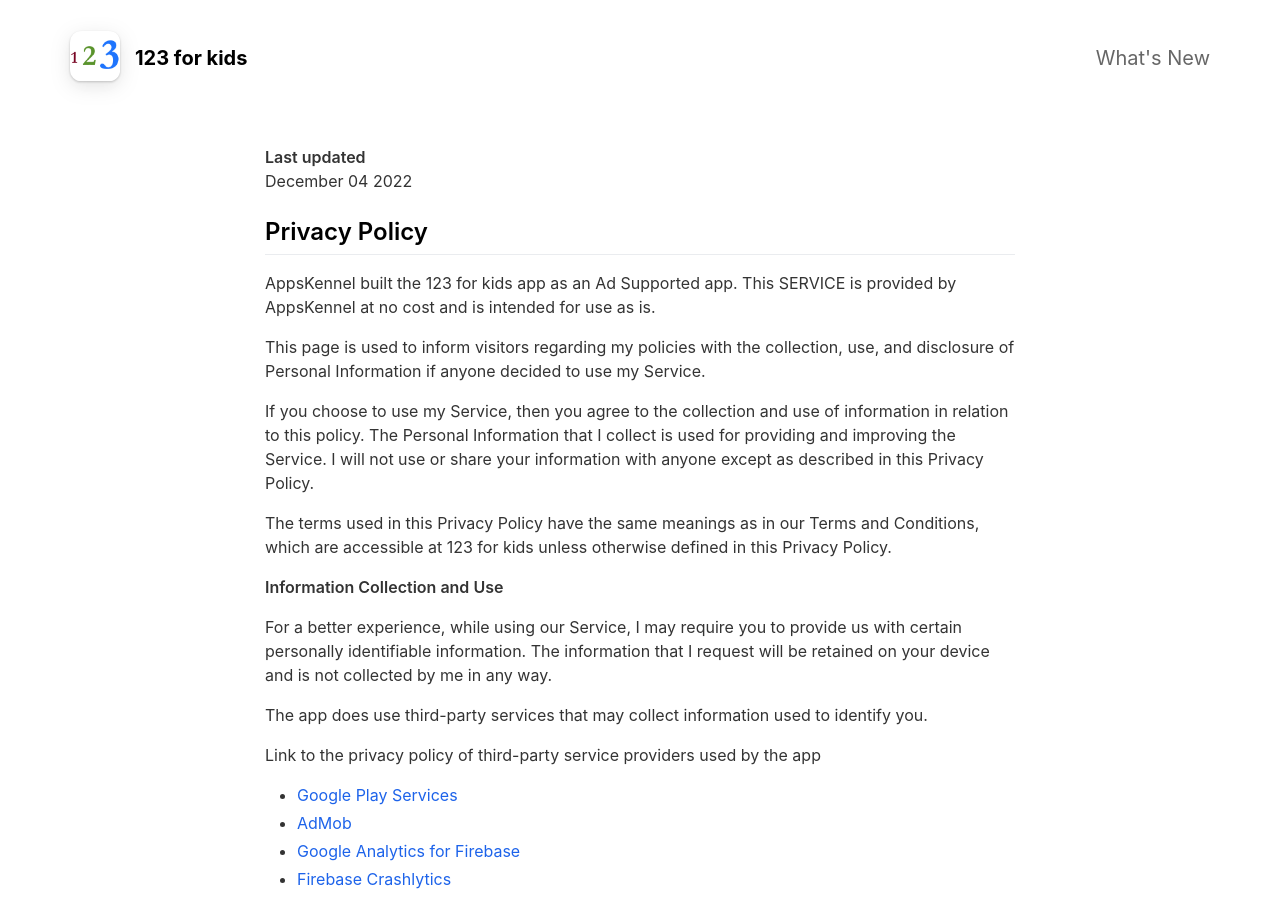
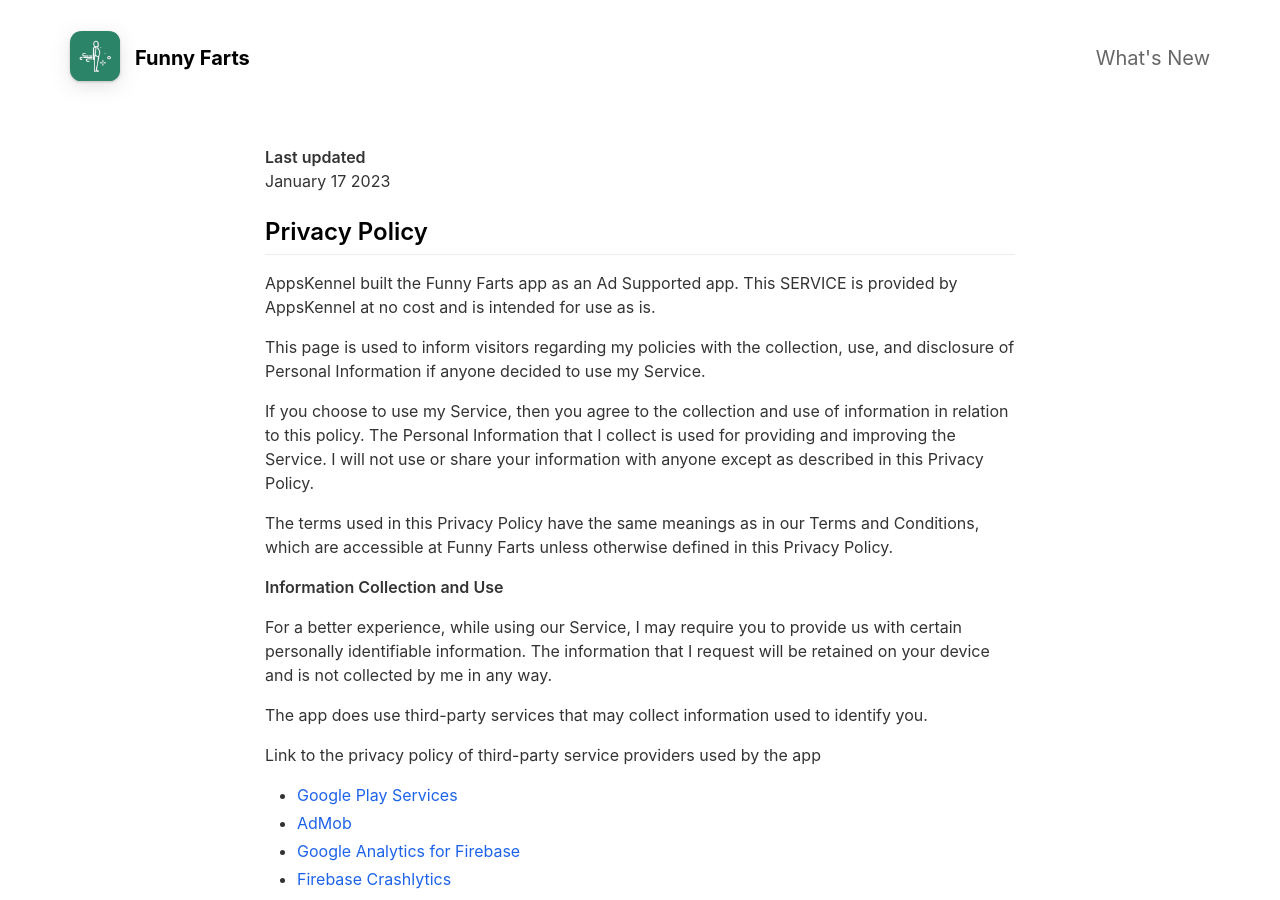
Before and after one commit to AppsKennel/funny-farts, a Jekyll site: the page built from _pages/privacypolicy.md, in a window 1280 px wide and 900 px high. Built offline with Jekyll 4.4.1, drawn with Linux system fonts in a browser that asks for light colours; nearby versions of some CDN libraries; some of the changed text lies outside the part shown.

Commit message:
First Release

```diff
--- a/_config.yml
+++ b/_config.yml
@@ -1,21 +1,21 @@
 #page title
-page_title: 123 for kids # Automatically populates with app name if not set and if iOS app ID is set. Otherwise enter manually.
+page_title: Funny farts # Automatically populates with app name if not set and if iOS app ID is set. Otherwise enter manually.
 
 # App Info
 ios_app_id: # Required. Enter iOS app ID to automatically populate name, price and icons (e.g. 718043190).
 ios_app_country: # Required outside USA. Enter 2 letter country code as in https://en.wikipedia.org/wiki/ISO_3166-1_alpha-2
 
 appstore_link: # Automatically populates if not set and if iOS app ID is set. Otherwise enter manually.
-playstore_link: https://play.google.com/store/apps/details?id=com.appskennel.numbersforkids # Enter Google Play Store URL.
+playstore_link: https://play.google.com/store/apps/details?id=com.appskennel.funnyfarts # Enter Google Play Store URL.
 
 # Enter a link to downloadable file or (e.g. public Dropbox link to a .zip file).
 # Or upload your press kit file to assets and set path accordingly (e.g. "assets/your_press_kit.zip").
 presskit_download_link:
 
 app_icon: assets/app_icon.png # Automatically populates if not set and if iOS app ID is set.  Otherwise enter path to icon file manually.
-app_name: 123 for kids # Automatically populates if not set and if iOS app ID is set.  Otherwise enter manually.
+app_name: Funny Farts # Automatically populates if not set and if iOS app ID is set.  Otherwise enter manually.
 app_price: # Automatically populates if not set and if iOS app ID is set.  Otherwise enter manually.
-app_description: 123 for kids is created for the children to learn counting in their local language. We hope you enjoy the app as much we enjoy creating them. Please share the joy with your loved ones and give us a good rating in Google Play Store.
+app_description: Funny fart is created to bring laughter with your family and friends. We hope you enjoy the app as much we enjoy creating them. Please share the joy with your loved ones and give us a good rating in Google Play Store.
 
 enable_smart_app_banner: true # Set to true to show a smart app banner at top of page on mobile devices.
 
@@ -32,17 +32,9 @@
 
 # Feature List                            Edit, add or remove features to be presented.
 features:
-  - title: Easy to read large number fonts
-    description: Large number fonts will help your baby to focus
+  - title: 100+ Fart sounds!
+    description: Surprise your family and friends with farts!
     fontawesome_icon_name: font
-
-  - title: Accompanied with voice and spelling
-    description: Each number has its voice and spelling, helping you to play talk with your baby
-    fontawesome_icon_name: comment
-
-  - title: Available in 60 languages
-    description: Choose your desired language and have fun!
-    fontawesome_icon_name: language
 
 # Theme Settings
 topbar_color: "#000000"
--- a/_pages/privacypolicy.md
+++ b/_pages/privacypolicy.md
@@ -5,17 +5,17 @@
 ---
 
 **Last updated**
-December 04 2022
+January 17 2023
 
 ## Privacy Policy
 
-AppsKennel built the 123 for kids app as an Ad Supported app. This SERVICE is provided by AppsKennel at no cost and is intended for use as is.
+AppsKennel built the Funny Farts app as an Ad Supported app. This SERVICE is provided by AppsKennel at no cost and is intended for use as is.
 
 This page is used to inform visitors regarding my policies with the collection, use, and disclosure of Personal Information if anyone decided to use my Service.
 
 If you choose to use my Service, then you agree to the collection and use of information in relation to this policy. The Personal Information that I collect is used for providing and improving the Service. I will not use or share your information with anyone except as described in this Privacy Policy.
 
-The terms used in this Privacy Policy have the same meanings as in our Terms and Conditions, which are accessible at 123 for kids unless otherwise defined in this Privacy Policy.
+The terms used in this Privacy Policy have the same meanings as in our Terms and Conditions, which are accessible at Funny Farts unless otherwise defined in this Privacy Policy.
 
 **Information Collection and Use**
 
@@ -71,7 +71,7 @@
 
 I may update our Privacy Policy from time to time. Thus, you are advised to review this page periodically for any changes. I will notify you of any changes by posting the new Privacy Policy on this page.
 
-This policy is effective as of 2022-12-04
+This policy is effective as of 2023-01-17
 
 **Contact Us**
 
```
Also changed, not shown: _pages/changelog.md (+2 -4 lines), _pages/termsofuse.md (+3 -3 lines), assets/app_icon.png, assets/screenshot/Screenshot_01.png, 1 other file.
